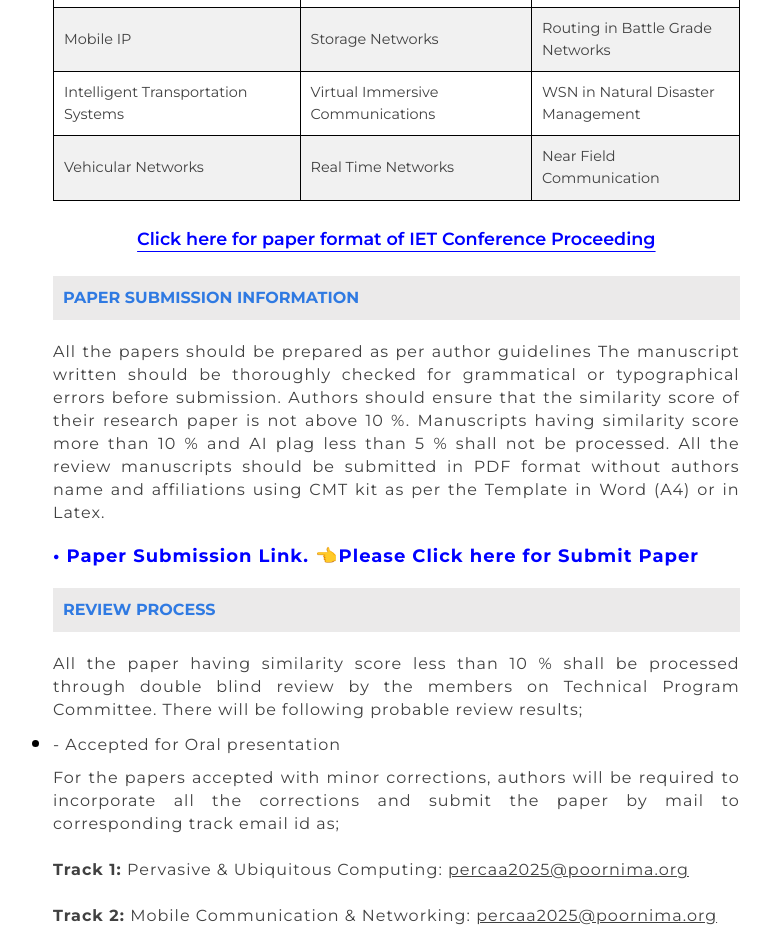
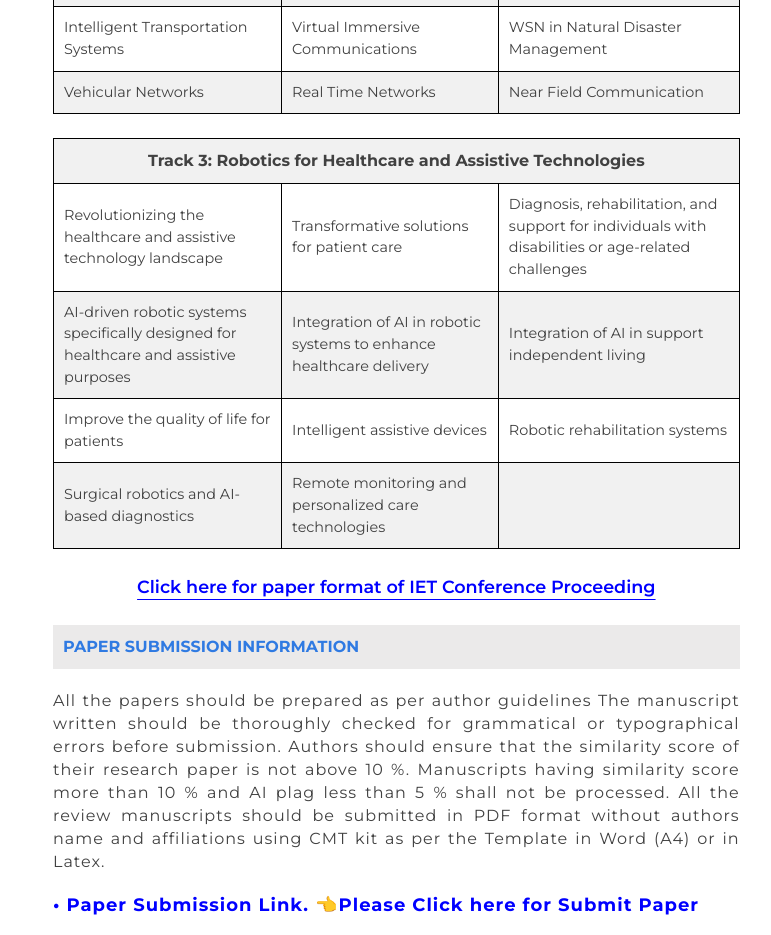
Before and after one commit to splixcube/PerCAA, a React (Vite) app: page /callForPaper in a window 1280 px wide. Shown: the part 2280-3215 px from the top of the page, without its empty margins (57-828 px from the left). Built offline with nearby package versions, Linux system fonts and the light colour scheme.

Commit message:
track 3 added

```diff
--- a/src/components/CallForPapers/CallForPapers.jsx
+++ b/src/components/CallForPapers/CallForPapers.jsx
@@ -286,6 +286,55 @@ const CallForPapers = () => {
                                             <p>Near Field Communication</p>
                                         </td>
                                     </tr>
+                                    <br/>
+                                    <tr>
+                                        <td className="pstrongCFP" colSpan="3">
+                                            <p ><strong>Track 3: Robotics for Healthcare and Assistive Technologies</strong></p>
+                                        </td>
+                                    </tr>
+                                    <tr>
+                                        <td>
+                                            <p>Revolutionizing the healthcare and assistive technology landscape</p>
+                                        </td>
+                                        <td>
+                                            <p>Transformative solutions for patient care</p>
+                                        </td>
+                                        <td>
+                                            <p>Diagnosis, rehabilitation, and support for individuals with disabilities or age-related challenges</p>
+                                        </td>
+                                    </tr>
+                                    <tr>
+                                        <td>
+                                            <p>AI-driven robotic systems specifically designed for healthcare and assistive purposes</p>
+                                        </td>
+                                        <td>
+                                            <p>Integration of AI in robotic systems to enhance healthcare delivery</p>
+                                        </td>
+                                        <td>
+                                            <p>Integration of AI in support independent living</p>
+                                        </td>
+                                    </tr>
+                                    <tr>
+                                        <td>
+                                            <p>Improve the quality of life for patients</p>
+                                        </td>
+                                        <td>
+                                            <p>Intelligent assistive devices</p>
+                                        </td>
+                                        <td>
+                                            <p>Robotic rehabilitation systems</p>
+                                        </td>
+                                    </tr>
+                                    <tr>
+                                        <td>
+                                            <p>Surgical robotics and AI-based diagnostics</p>
+                                        </td>
+                                        <td>
+                                            <p>Remote monitoring and personalized care technologies</p>
+                                        </td>
+                                        <td></td>
+                                    </tr>
+
                                 </tbody>
                             </table>
                         </div>
--- a/src/components/Navbar/navbar.css
+++ b/src/components/Navbar/navbar.css
@@ -106,6 +106,11 @@
     flex-direction: column;
     justify-content: center;
     font-size: 20px;
+    gap: 15px;
+  }
+
+  .navbar ul li a {
+    padding: 9px 0; /* ✅ Extra clickable area for mobile */
   }
 
   .close {
```
